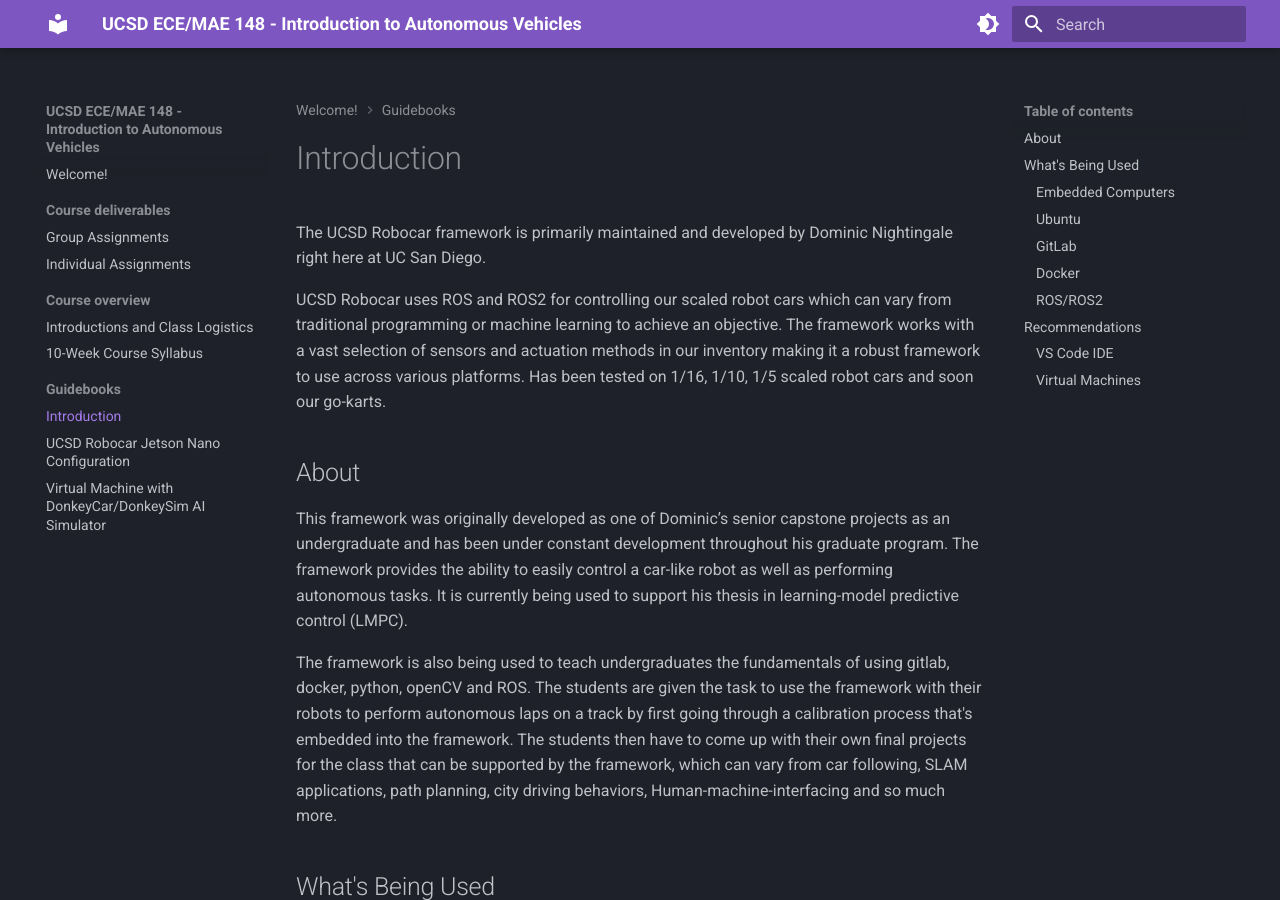
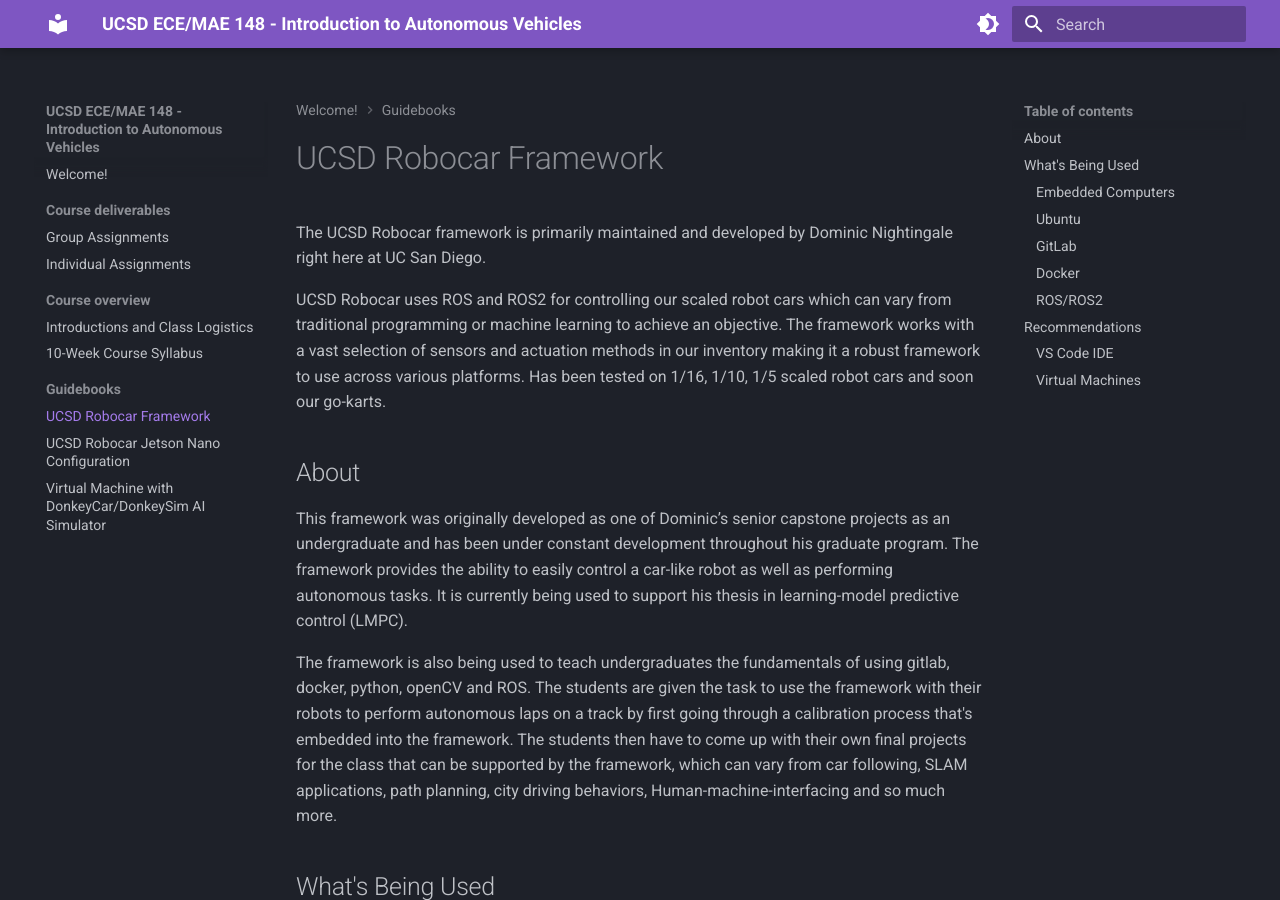
Before and after one commit to UCSD-ECEMAE-148/course-documentation, an MkDocs documentation site: the page built from docs/guidebooks/100-ucsd-robocar.md, in a window 1280 px wide and 900 px high. Built offline with MkDocs 1.6.1 and Material for MkDocs 9.7.7, drawn with Linux system fonts in a browser that asks for light colours.

Commit message:
Update 100-ucsd-robocar.md

```diff
--- a/docs/guidebooks/100-ucsd-robocar.md
+++ b/docs/guidebooks/100-ucsd-robocar.md
@@ -1,4 +1,4 @@
-# Introduction
+# UCSD Robocar Framework
 
 The UCSD Robocar framework is primarily maintained and developed by Dominic Nightingale right here at UC San Diego.
 
```
